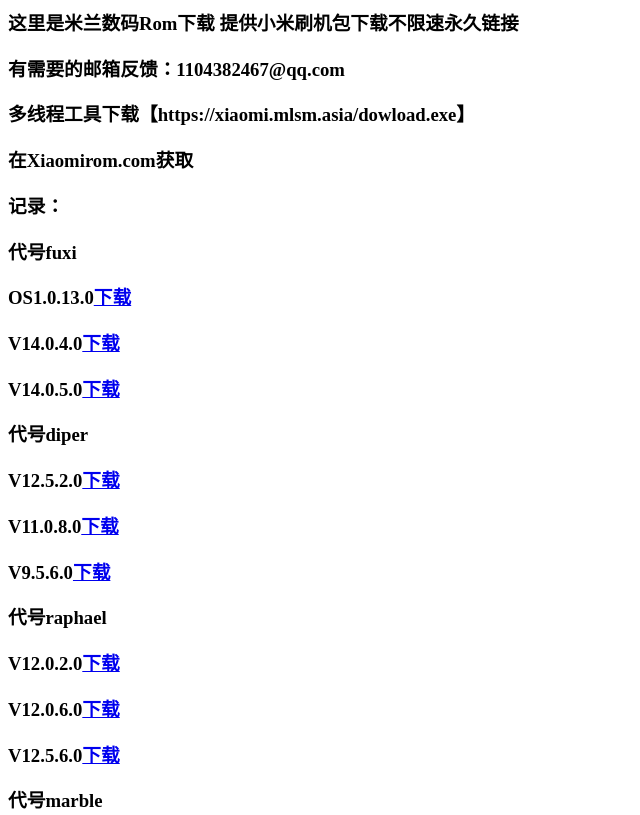
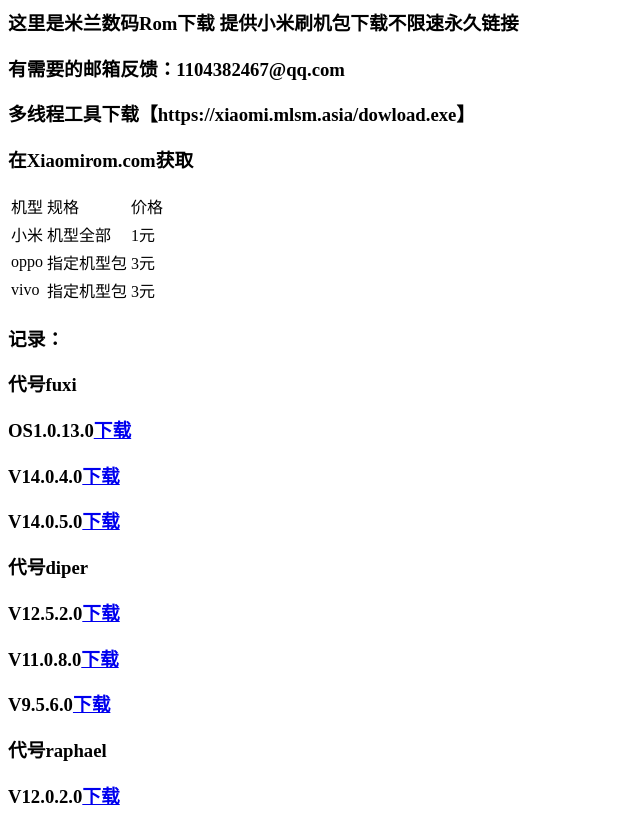
Before and after one commit to xiaomiROM1/xiaomirom.github.io, a plain HTML site: page index.html in a window 1280 px wide. Shown: the top 815 px of the page, without its empty margins (0-640 px from the left). Drawn offline with Linux system fonts and the light colour scheme.

Commit message:
Update index.html

```diff
--- a/index.html
+++ b/index.html
@@ -3,6 +3,32 @@
 <h3>有需要的邮箱反馈：1104382467@qq.com</h3>
 <h3>多线程工具下载【https://xiaomi.mlsm.asia/dowload.exe】</h3>
 <h3>在Xiaomirom.com获取</h3>
+	  <table class="table table-bordered">
+	  <thead>
+	  <tr>
+		  <td>机型</td>
+		  <td>规格</td>
+		  <td>价格</td>
+	  </tr>
+	  </thead>
+	  <tbody>
+	  <tr>
+		  <td>小米</td>
+		  <td>机型全部</td>
+		  <td>1元</td>
+	  </tr>
+	  <tr>
+		  <td>oppo</td>
+		  <td>指定机型包</td>
+		  <td>3元</td>
+	  </tr>
+    <tr>
+		  <td>vivo</td>
+		  <td>指定机型包</td>
+		  <td>3元</td>
+	  </tr>
+	  </tbody>
+	  </table>
 <h3>记录：</h3>
 <h3>代号fuxi</h3>
 <h3 align="left">OS1.0.13.0<a href="https://bkt-sgp-miui-ota-update-alisgp.oss-ap-southeast-1.aliyuncs.com/OS1.0.13.0.UMCCNXM/fuxi_images_OS1.0.13.0.UMCCNXM_20240808.0000.00_14.0_cn_b0cc966499.tgz">下载</a></h3>
```
